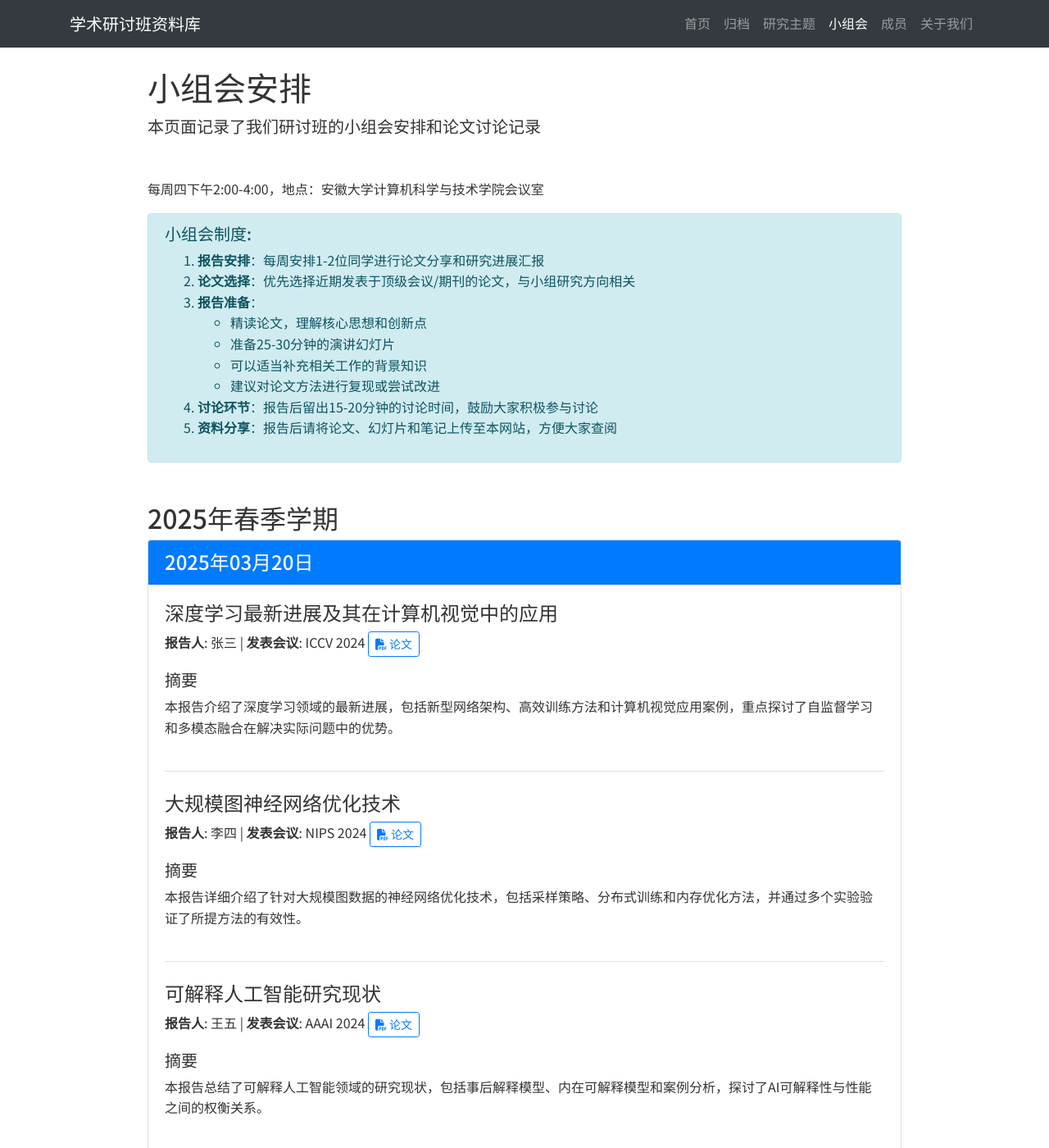
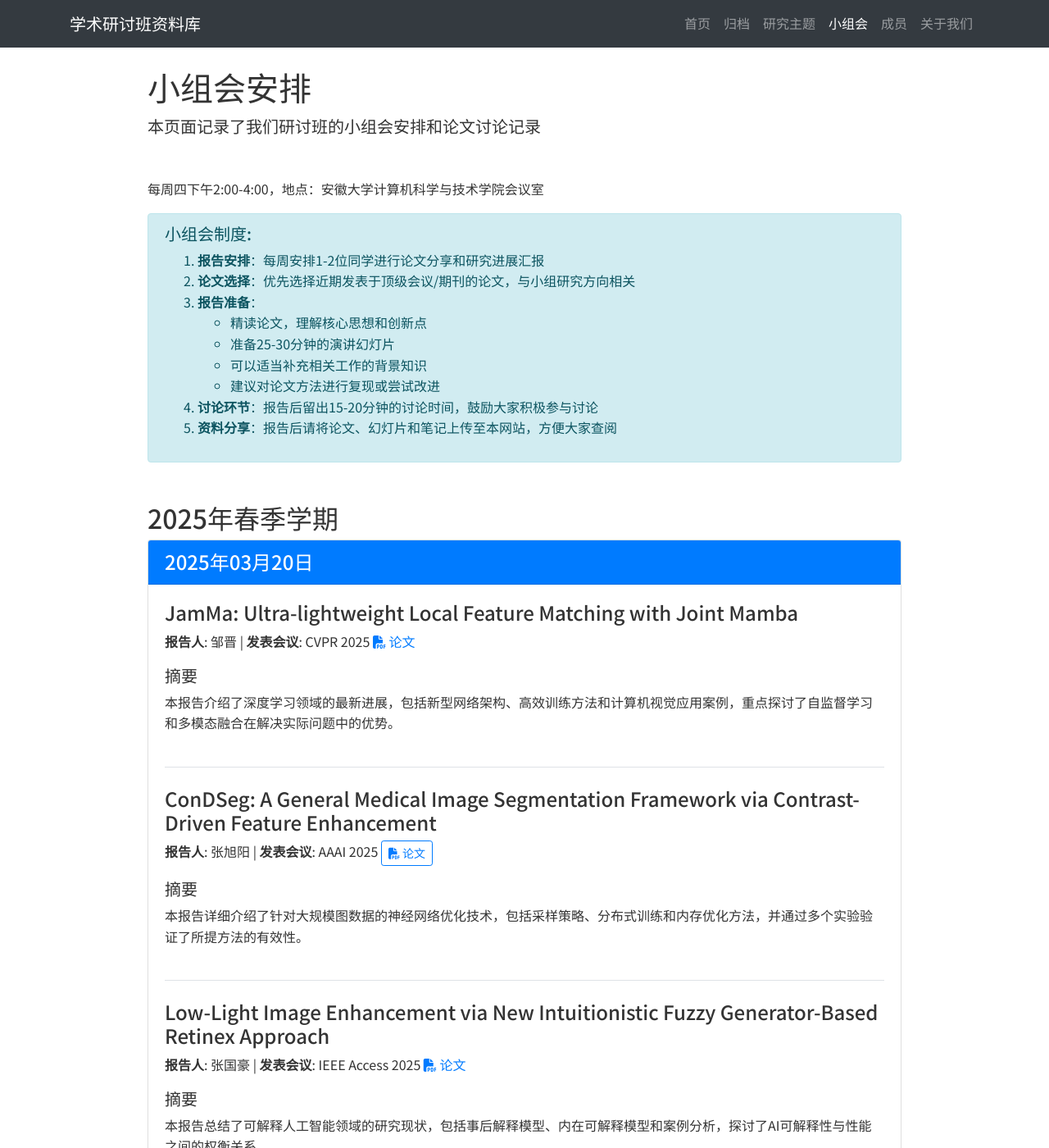
Before and after one commit to wushixuan238/ahu-seminar, a Jekyll site: the page built from meetings/index.html, in a window 1280 px wide and 1400 px high. Shown: the whole window at 82% size. Built offline with Jekyll 4.4.1, drawn with Linux system fonts in a browser that asks for light colours; nearby versions of some CDN libraries.

Commit message:
feat: init project

```diff
--- a/meetings/index.html
+++ b/meetings/index.html
@@ -50,11 +50,11 @@ title: 小组会
                 <div class="presentation mb-4 border-bottom pb-4">
                   <div class="row">
                     <div class="col-md-12">
-                      <h4>深度学习最新进展及其在计算机视觉中的应用</h4>
+                      <h4>JamMa: Ultra-lightweight Local Feature Matching with Joint Mamba</h4>
                       <p>
-                        <strong>报告人</strong>: 张三 |
-                        <strong>发表会议</strong>: ICCV 2024
-                        <a href="/ahu-seminar/files/papers/deep-learning-advances-2025.pdf" class="btn btn-sm btn-outline-primary"><i class="fas fa-file-pdf"></i> 论文</a>
+                        <strong>报告人</strong>: 邹晋 |
+                        <strong>发表会议</strong>: CVPR 2025
+                        <a href="https://arxiv.org/pdf/2503.03437"><i class="fas fa-file-pdf"></i> 论文</a>
                       </p>
                       <div class="abstract mt-2">
                         <h5>摘要</h5>
@@ -68,11 +68,12 @@ title: 小组会
                 <div class="presentation mb-4 border-bottom pb-4">
                   <div class="row">
                     <div class="col-md-12">
-                      <h4>大规模图神经网络优化技术</h4>
+                      <h4>ConDSeg: A General Medical Image Segmentation Framework via
+                        Contrast-Driven Feature Enhancement</h4>
                       <p>
-                        <strong>报告人</strong>: 李四 |
-                        <strong>发表会议</strong>: NIPS 2024
-                        <a href="/ahu-seminar/files/papers/graph-neural-networks-2025.pdf" class="btn btn-sm btn-outline-primary"><i class="fas fa-file-pdf"></i> 论文</a>
+                        <strong>报告人</strong>: 张旭阳 |
+                        <strong>发表会议</strong>: AAAI 2025
+                        <a href="https://arxiv.org/abs/2412.08345" class="btn btn-sm btn-outline-primary"><i class="fas fa-file-pdf"></i> 论文</a>
                       </p>
                       <div class="abstract mt-2">
                         <h5>摘要</h5>
@@ -86,11 +87,11 @@ title: 小组会
                 <div class="presentation mb-4 border-bottom pb-4">
                   <div class="row">
                     <div class="col-md-12">
-                      <h4>可解释人工智能研究现状</h4>
+                      <h4>Low-Light Image Enhancement via New Intuitionistic Fuzzy Generator-Based Retinex Approach</h4>
                       <p>
-                        <strong>报告人</strong>: 王五 |
-                        <strong>发表会议</strong>: AAAI 2024
-                        <a href="/ahu-seminar/files/papers/explainable-ai-2025.pdf" class="btn btn-sm btn-outline-primary"><i class="fas fa-file-pdf"></i> 论文</a>
+                        <strong>报告人</strong>: 张国豪 |
+                        <strong>发表会议</strong>: IEEE Access 2025
+                        <a href="https://ieeexplore.ieee.org/document/10902139"><i class="fas fa-file-pdf"></i> 论文</a>
                       </p>
                       <div class="abstract mt-2">
                         <h5>摘要</h5>
```
